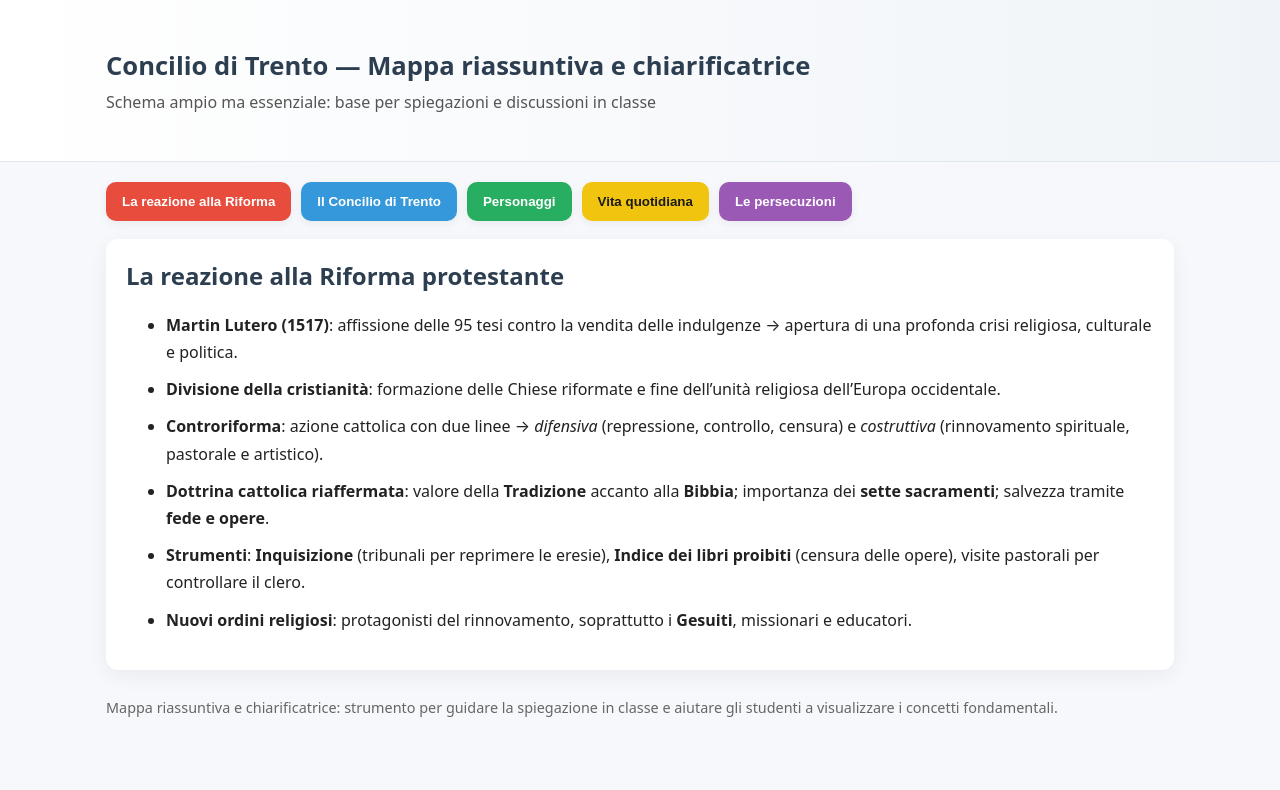
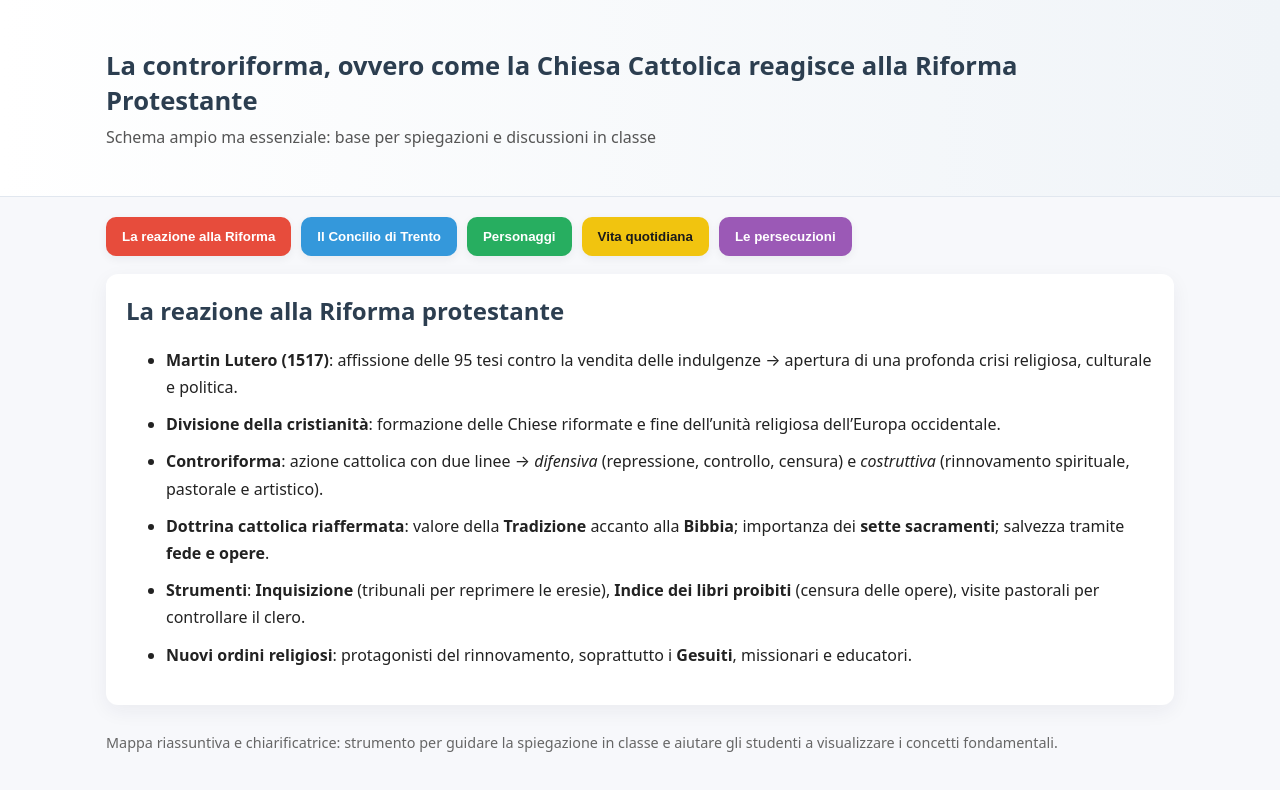
Before and after one commit to animatoredigitalecavmar/controriforma, a plain HTML site: page index.html in a window 1280 px wide. Drawn offline with Linux system fonts and the light colour scheme.

Commit message:
Update index.html

```diff
--- a/index.html
+++ b/index.html
@@ -36,7 +36,7 @@
 <body>
   <header>
     <div class="container">
-      <h1>Concilio di Trento — Mappa riassuntiva e chiarificatrice</h1>
+      <h1>La controriforma, ovvero come la Chiesa Cattolica reagisce alla Riforma Protestante</h1>
       <p class="lead">Schema ampio ma essenziale: base per spiegazioni e discussioni in classe</p>
     </div>
   </header>
```
